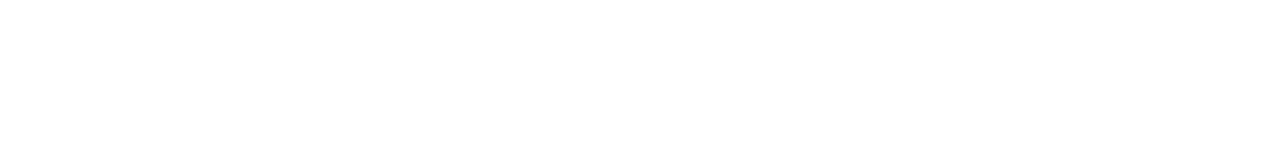
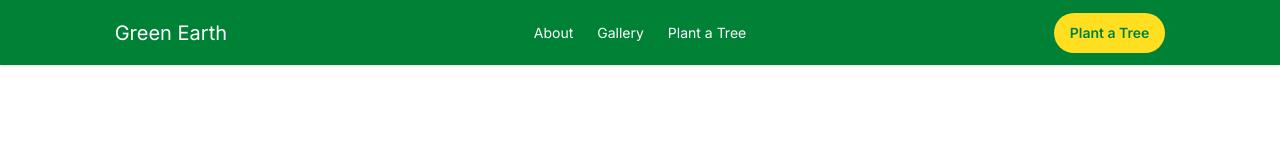
Before and after one commit to abd-005/Green-Earth, a plain HTML site: page index.html in a window 1280 px wide. Drawn offline with nearby package versions, Linux system fonts and the light colour scheme.

Commit message:
Navbar Added

```diff
--- a/index.html
+++ b/index.html
@@ -30,7 +30,35 @@
     />
   </head>
   <body>
-
+    <nav class="bg-green-700 shadow-sm text-white">
+        <div class="navbar max-w-10/12 mx-auto">
+  <div class="navbar-start">
+    <div class="dropdown">
+      <div tabindex="0" role="button" class="btn btn-ghost lg:hidden">
+        <svg xmlns="http://www.w3.org/2000/svg" class="h-5 w-5" fill="none" viewBox="0 0 24 24" stroke="currentColor"> <path stroke-linecap="round" stroke-linejoin="round" stroke-width="2" d="M4 6h16M4 12h8m-8 6h16" /> </svg>
+      </div>
+      <ul
+        tabindex="0"
+        class="menu menu-sm dropdown-content bg-green-700 rounded-box z-1 mt-3 w-52 p-2 shadow">
+        <li><a>About</a></li>
+      <li><a>Gallery</a></li>
+      <li><a>Plant a Tree</a></li>
+      </ul>
+    </div>
+    <a class="text-xl">Green Earth</a>
+  </div>
+  <div class="navbar-center hidden lg:flex">
+    <ul class="menu menu-horizontal px-1">
+      <li><a>About</a></li>
+      <li><a>Gallery</a></li>
+      <li><a>Plant a Tree</a></li>
+    </ul>
+  </div>
+  <div class="navbar-end">
+    <a class="btn bg-yellow-300 text-green-700 border-none shadow-none rounded-4xl">Plant a Tree</a>
+  </div>
+</div>
+    </nav>
     <script src="./scripts/script.js"></script>
   </body>
 </html>
```
